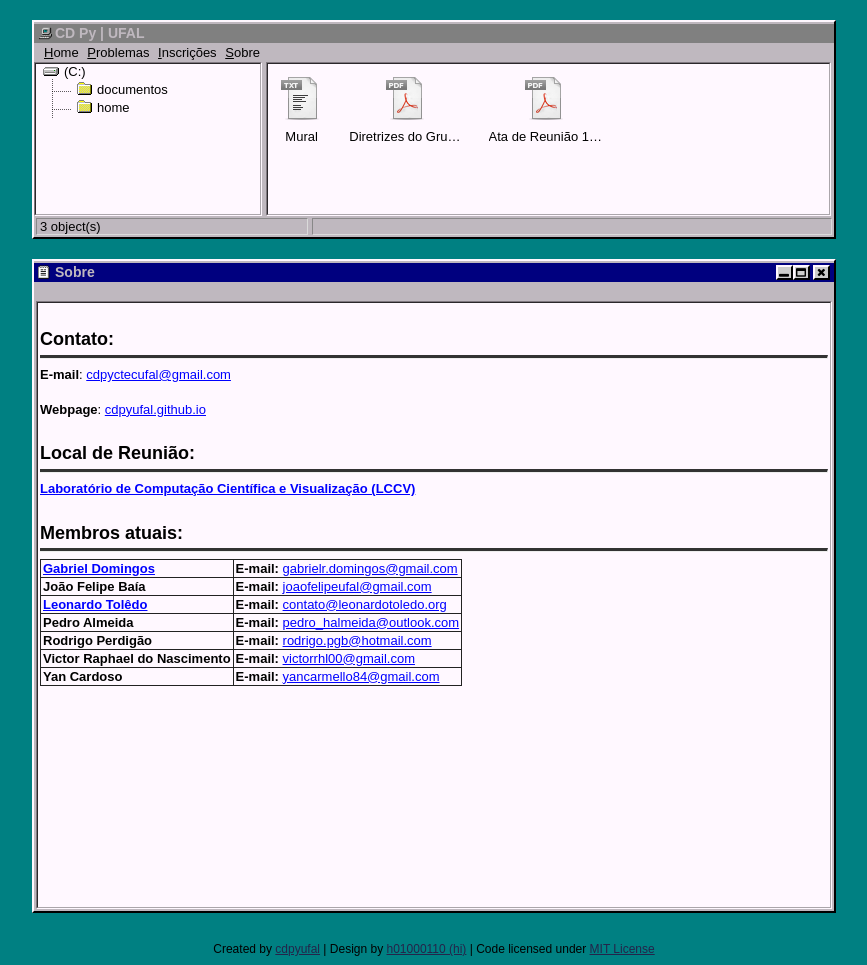
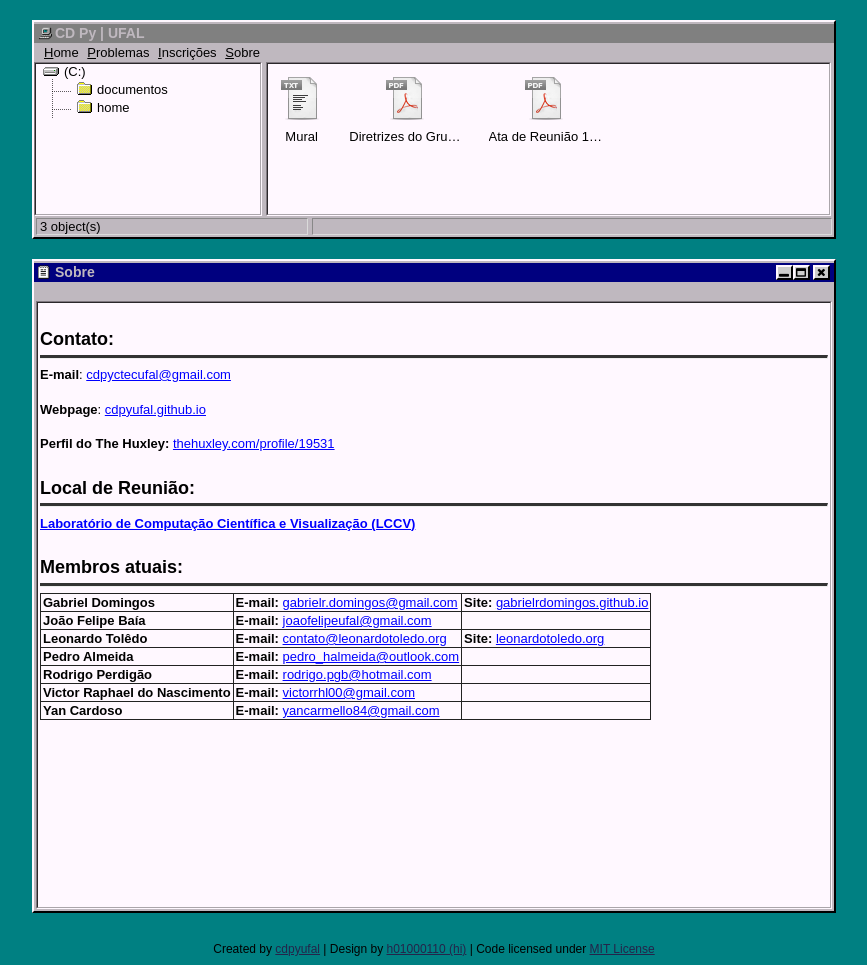
Before and after one commit to cdpyufal/cdpyufal.github.io, a Jekyll site: the page built from about/index.md, in a window 1280 px wide. Shown: the whole page, without its empty margins (206-1073 px from the left). Built offline with Jekyll 4.4.1, drawn with Linux system fonts in a browser that asks for light colours.

Commit message:
Add info and move original designs to assets

```diff
--- a/about/index.md
+++ b/about/index.md
@@ -11,6 +11,8 @@
 
 **Webpage**: [cdpyufal.github.io](https://cdpyufal.github.io "This Page")
 
+**Perfil do The Huxley:** [thehuxley.com/profile/19531](https://www.thehuxley.com/profile/19531?page=1 "The Huxley Profile")
+
 ## Local de Reunião:
 ---
 
@@ -19,10 +21,10 @@
 ## Membros atuais:
 ---
 
-| **[Gabriel Domingos](https://gabrielrdomingos.github.io/ "I'm Gabriel.")** | **E-mail:** [gabrielr.domingos@gmail.com](mailto:gabrielr.domingos@gmail.com "Gabriel's E-mail") |
-| **João Felipe Baía** | **E-mail:** [joaofelipeufal@gmail.com](mailto:joaofelipeufal@gmail.com "João's E-mail") |
-| **[Leonardo Tolêdo](http://leonardotoledo.org/ "I'm Leonardo")** | **E-mail:** [contato@leonardotoledo.org](mailto:contato@leonardotoledo.org "Leonardo's E-mail") |
-| **Pedro Almeida** | **E-mail:** [pedro_halmeida@outlook.com](mailto:pedro_halmeida@outlook.com "Pedro's E-mail") |
-| **Rodrigo Perdigão** | **E-mail:** [rodrigo.pgb@hotmail.com](mailto:rodrigo.pgb@hotmail.com "Rodrigo's E-mail") |
-| **Victor Raphael do Nascimento** | **E-mail:** [victorrhl00@gmail.com](mailto:victorrhl00@gmail.com "Rodrigo's E-mail") |
-| **Yan Cardoso** | **E-mail:** [yancarmello84@gmail.com](mailto:yancarmello84@gmail.com "Yan's E-mail") |
+| **Gabriel Domingos** | **E-mail:** [gabrielr.domingos@gmail.com](mailto:gabrielr.domingos@gmail.com "Gabriel's E-mail") | **Site:** [gabrielrdomingos.github.io](https://gabrielrdomingos.github.io/ "I'm Gabriel.") |
+| **João Felipe Baía** | **E-mail:** [joaofelipeufal@gmail.com](mailto:joaofelipeufal@gmail.com "João's E-mail") | |
+| **Leonardo Tolêdo** | **E-mail:** [contato@leonardotoledo.org](mailto:contato@leonardotoledo.org "Leonardo's E-mail") | **Site:** [leonardotoledo.org](http://leonardotoledo.org/ "I'm Leonardo") |
+| **Pedro Almeida** | **E-mail:** [pedro_halmeida@outlook.com](mailto:pedro_halmeida@outlook.com "Pedro's E-mail") | |
+| **Rodrigo Perdigão** | **E-mail:** [rodrigo.pgb@hotmail.com](mailto:rodrigo.pgb@hotmail.com "Rodrigo's E-mail") | |
+| **Victor Raphael do Nascimento** | **E-mail:** [victorrhl00@gmail.com](mailto:victorrhl00@gmail.com "Rodrigo's E-mail") | |
+| **Yan Cardoso** | **E-mail:** [yancarmello84@gmail.com](mailto:yancarmello84@gmail.com "Yan's E-mail") | |
```
Also changed, not shown: 12 other files.
